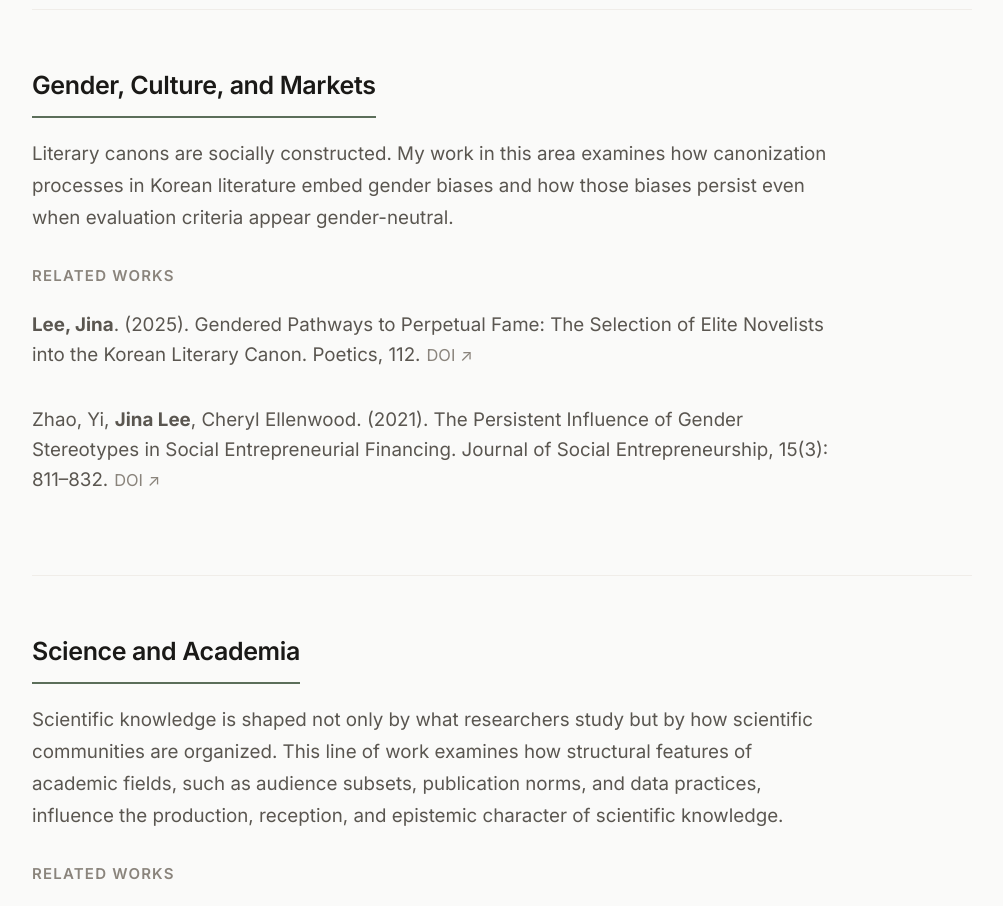
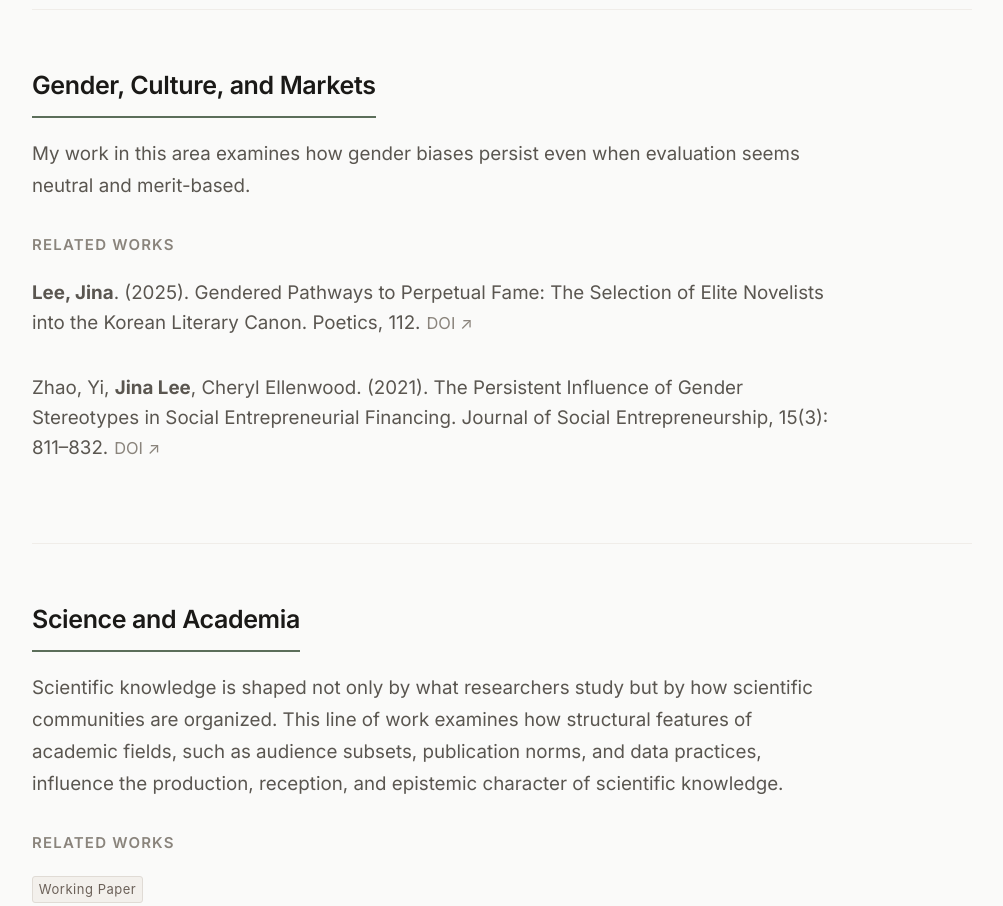
Before and after one commit to JinaLee-soc/jinalee-soc, a Next.js app: page /research in a window 1280 px wide. Shown: the part 1320-2226 px from the top of the page, without its empty margins (138-1141 px from the left). Built offline with nearby package versions, Linux system fonts and the light colour scheme.

Commit message:
Update Gender Culture and Markets strand overview text
Co-Authored-By: Claude Sonnet 4.6 <noreply@anthropic.com>

```diff
--- a/src/content/research.ts
+++ b/src/content/research.ts
@@ -58,7 +58,7 @@ export const researchPrograms: ResearchProgram[] = [
   {
     id: 'cultural-evaluation',
     title: 'Gender, Culture, and Markets',
-    overview: `Literary canons are socially constructed. My work in this area examines how canonization processes in Korean literature embed gender biases and how those biases persist even when evaluation criteria appear gender-neutral.`,
+    overview: `My work in this area examines how gender biases persist even when evaluation seems neutral and merit-based.`,
     keyQuestions: [
       'How do canonization processes in literature and culture embed and reproduce gender hierarchies?',
       'How does critical recognition operate differently for men and women writers?',
```
